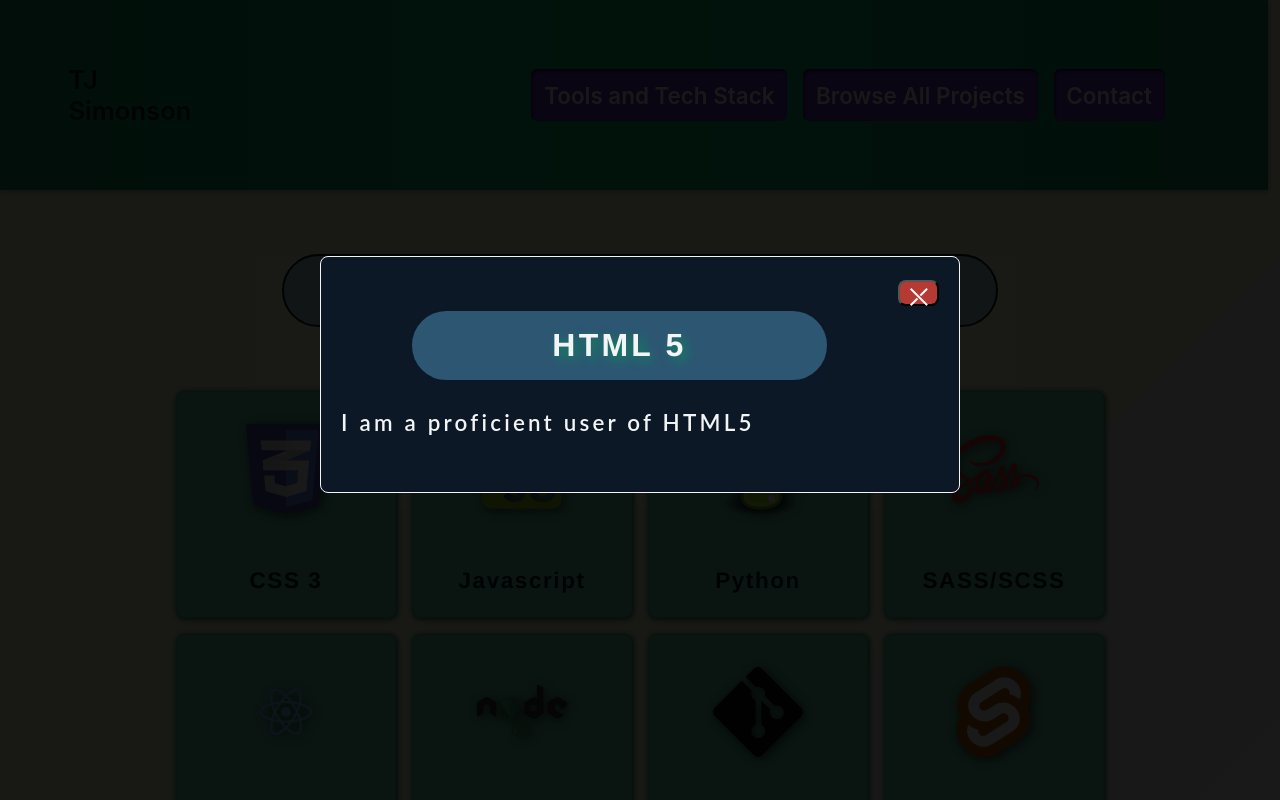
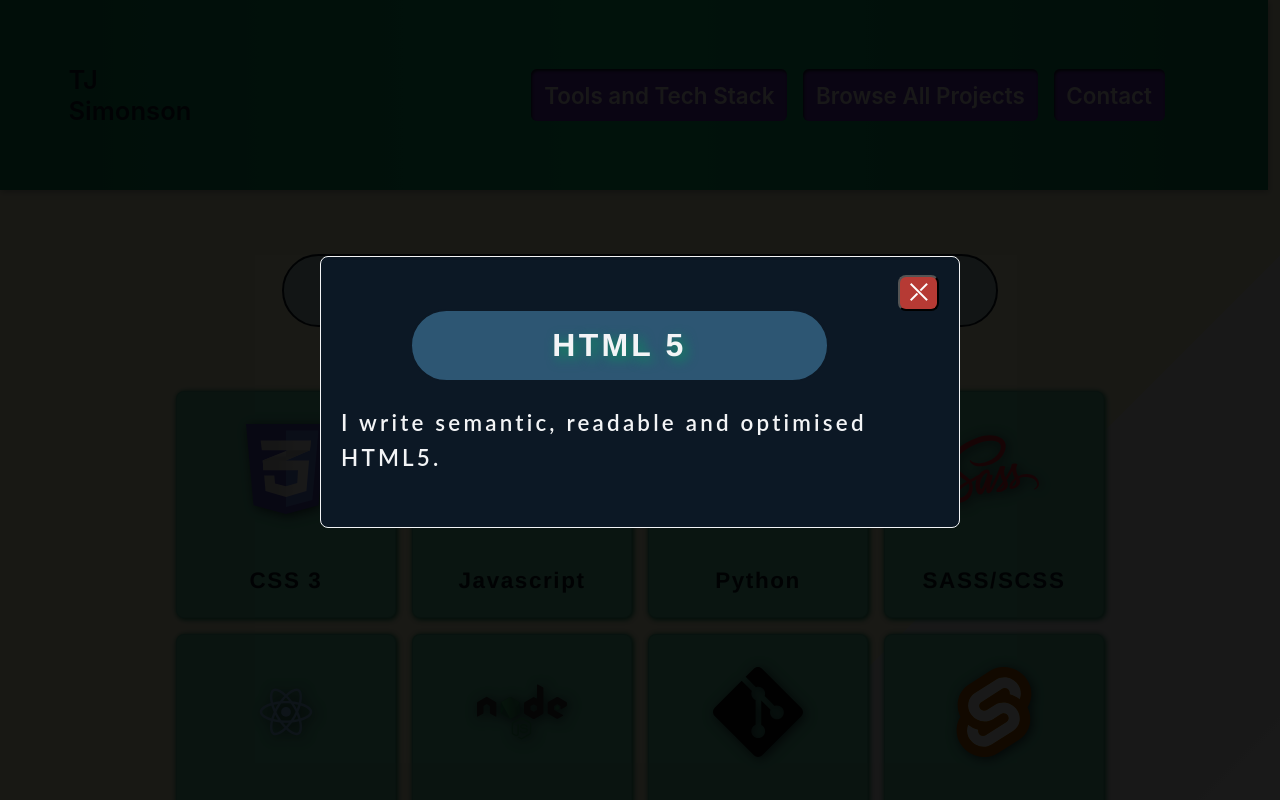
Before and after one commit to ttytango/nextjs-portofolio, a Next.js app: page /techstack in a window 1280 px wide. Both pictures are taken after a click on the picture 286 px from the left and 468 px from the top of the page. Shown: the top 800 px of the page. Built offline with nearby package versions, Linux system fonts and the light colour scheme.

Commit message:
Altered modal content and fixed close button

```diff
--- a/components/ui/logo-card-list.js
+++ b/components/ui/logo-card-list.js
@@ -7,20 +7,20 @@ const skills = [
 		id: "1",
 		name: "HTML 5",
 		icon: "/images/html-5.svg",
-		description: "I am a proficient user of HTML5",
+		description: "I write semantic, readable and optimised HTML5.",
 	},
 	{
 		id: "2",
 		name: "CSS 3",
 		icon: "/images/css-3.svg",
-		description: "Some Next Stuff",
+		description: "I am a proficient CSS stylist! Although I generally transpile it from SCSS.",
 	},
 	{
 		id: "3",
 		name: "Javascript",
 		icon: "/images/javascript.svg",
 		description:
-			"I am an accomplished user of javascript, using both Vanilla and a variety of JS frameworks and libraries.",
+			"I am an accomplished user of Javascript, utilising VanillaJS and a variety of JS frameworks and libraries, including JQuery",
 	},
 	{
 		id: "4",
@@ -41,7 +41,7 @@ const skills = [
 		name: "React",
 		icon: "/images/react.svg",
 		description:
-			"I absolutely love using React, and is my go-to Javascript library for creating SPA's. I am particularly adept with using modern React Hooks, and more recently, I have taught myself Server-Side Rendering using the related Next.JS framework. This is indeed the first website I have built using the NextJS.",
+			"React is now my go-to Javascript library for creating SPA's. I am particularly adept with using modern React Hooks, and more recently, I have learnt to use the related NextJS framework. Yes, this is indeed the first full website I have built using the NextJS.",
 	},
 	{
 		id: "7",
@@ -62,26 +62,26 @@ const skills = [
 		name: "Svelte",
 		icon: "/images/svelte.svg",
 		description:
-			"Svelte is a unique, reactive Javascript web framework that is incredibly lightweight and surprisingly powerful. I often use Svelte and the related Sapper framework, which is built on Svelte, but is still very much in development, for rapid prototyping.",
+			"Svelte is a unique, reactive Javascript web framework that is incredibly lightweight and surprisingly powerful. I often use Svelte and the related Sapper framework, which is built on Svelte, but is still very much in development, for prototyping.",
 	},
 	{
 		id: "10",
 		name: "Bootstrap",
 		icon: "/images/bootstrap-5.svg",
 		description:
-			"I am familiar with employing the use of third-party CDN's several UI libraries including Bootstrap, Semantic-UI and FontAwesome among others to optimise client-side loading speed. Why re-invent the wheel?",
+			"I am familiar with employing the use of third-party CDN's and several UI libraries including Bootstrap, Semantic-UI and FontAwesome among others to optimise client-side loading speed. Why re-invent the wheel?",
 	},
 	{
 		id: "11",
 		name: "Linux/Ubuntu",
 		icon: "/images/cof_orange_hex.svg",
-		description: "Linux!",
+		description: "Although I use Windows most of the time, I also love using Linux and multiple Unix-like distros, particularly Debian-based distros. I'm often found playing around with all kinds of distros on my Raspberry Pi!",
 	},
 	{
 		id: "12",
 		name: "NextJS",
 		icon: "/images/vercel-edited.svg",
-		description: "I love using using NextJS, It's Fab!!!",
+		description: "This is a recent addition to my toolbelt, and perhaps now my favourite greenfield framework!",
 	},
 ];
 export default function LogoCardList() {
--- a/components/ui/modal.module.scss
+++ b/components/ui/modal.module.scss
@@ -56,6 +56,7 @@
             padding: 0.2rem 0.6rem;
             color: #fefefe;
             cursor: pointer;
+            align-self: center;
             margin: 0.2rem 0;
             outline: none;
             font-weight: 900;
@@ -63,8 +64,8 @@
             @media(max-width: 767px) {
                 padding: 0.6rem 0.6rem;
                 align-items: center;
-                align-content: center;
-                font-size: 2rem;
+
+                font-size: 1.6rem;
                 margin: 0;
             }
         }
```
